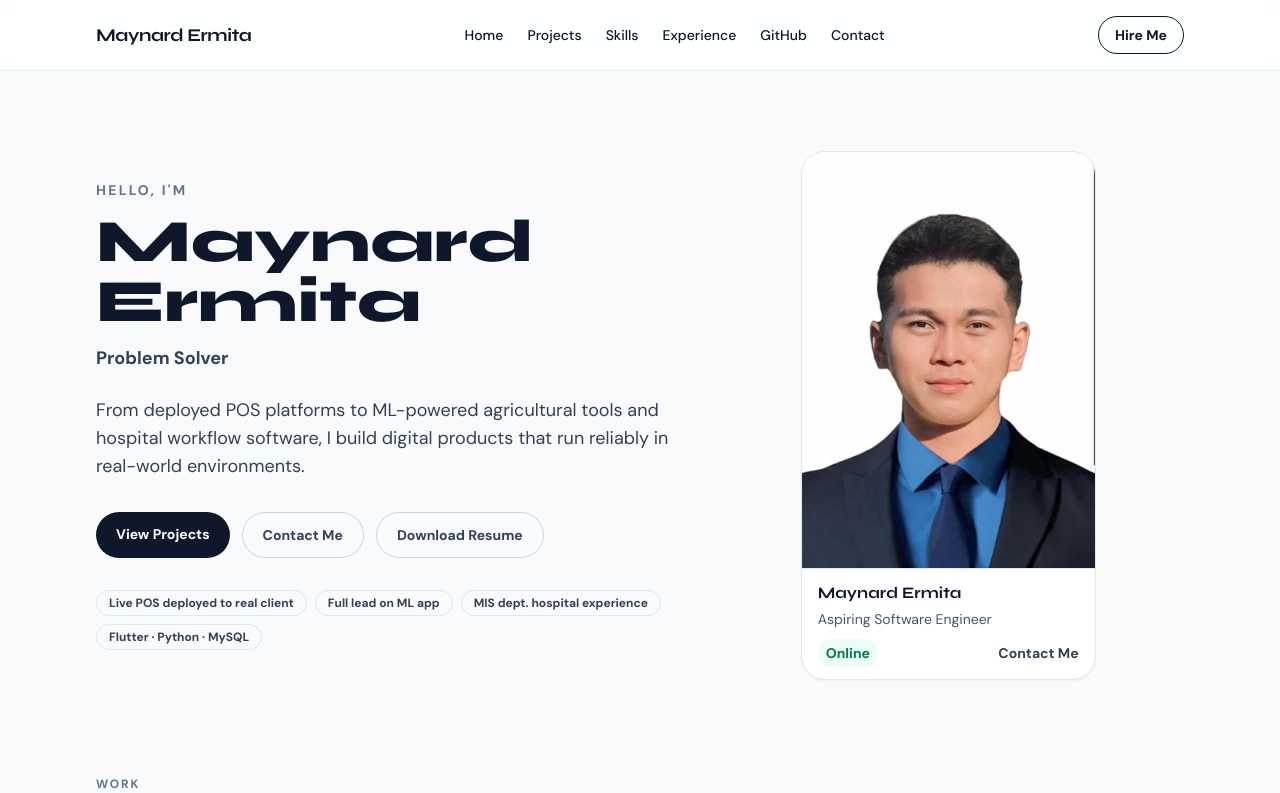
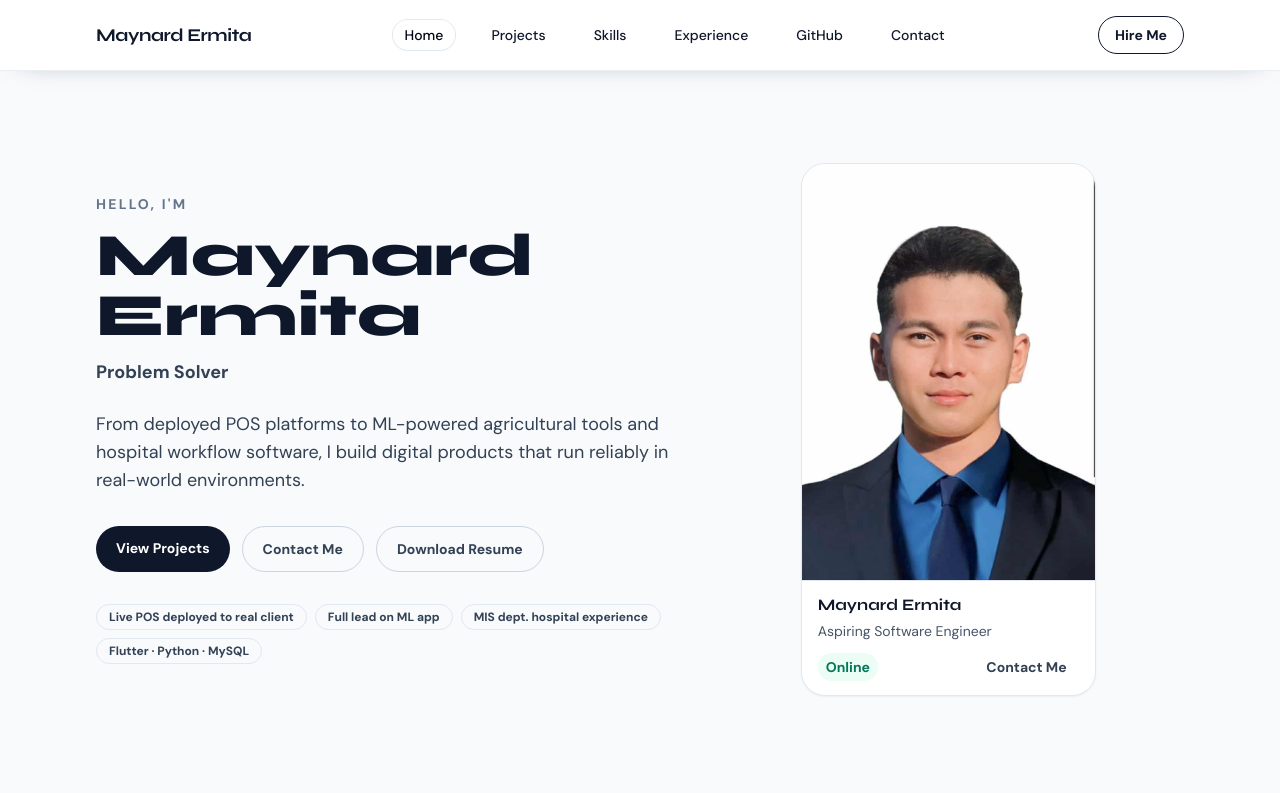
Before and after one commit to dranyam13/personal-website-portfolio, a React app: page / in a window 1280 px wide. Shown: the top 793 px of the page. Built offline with nearby package versions, Linux system fonts and the light colour scheme; the HTML template or start-up script is replaced by a standard one.

Commit message:
fix: improve home anchor behavior and active nav highlight

```diff
--- a/src/App.tsx
+++ b/src/App.tsx
@@ -1,4 +1,5 @@
 import { useEffect, useState } from 'react';
+import type { MouseEvent } from 'react';
 
 type Project = {
   badge: string;
@@ -62,10 +63,14 @@ const githubRepos = [
   { label: 'View All on GitHub', href: 'https://github.com/dranyam13' },
 ] as const;
 
+const navSections = ['home', 'projects', 'skills', 'experience', 'github', 'contact'] as const;
+type NavSection = (typeof navSections)[number];
+
 function App() {
   const [menuOpen, setMenuOpen] = useState(false);
   const roleWords = ['Full-Stack Developer', 'Software Engineer', 'Problem Solver'];
   const [roleIndex, setRoleIndex] = useState(0);
+  const [activeSection, setActiveSection] = useState<NavSection>('home');
 
   useEffect(() => {
     const onEscape = (event: KeyboardEvent) => {
@@ -87,7 +92,44 @@ function App() {
     return () => window.clearInterval(timer);
   }, [roleWords.length]);
 
+  useEffect(() => {
+    const sectionElements = navSections
+      .map((id) => document.getElementById(id))
+      .filter((el): el is HTMLElement => Boolean(el));
+
+    const hashSection = window.location.hash.replace('#', '') as NavSection;
+    if (navSections.includes(hashSection)) setActiveSection(hashSection);
+
+    const observer = new IntersectionObserver(
+      (entries) => {
+        const visible = entries
+          .filter((entry) => entry.isIntersecting)
+          .sort((a, b) => b.intersectionRatio - a.intersectionRatio)[0];
+
+        if (visible?.target?.id && navSections.includes(visible.target.id as NavSection)) {
+          setActiveSection(visible.target.id as NavSection);
+        }
+      },
+      { threshold: [0.35, 0.55, 0.8], rootMargin: '-18% 0px -52% 0px' }
+    );
+
+    sectionElements.forEach((section) => observer.observe(section));
+    return () => observer.disconnect();
+  }, []);
+
   const closeMenu = () => setMenuOpen(false);
+  const navClass = (id: NavSection) => (activeSection === id ? 'nav-link nav-link-active' : 'nav-link');
+
+  const handleNavClick = (id: NavSection) => (event: MouseEvent<HTMLAnchorElement>) => {
+    setActiveSection(id);
+    closeMenu();
+
+    if (id === 'home') {
+      event.preventDefault();
+      window.history.replaceState(null, '', '#home');
+      window.scrollTo({ top: 0, behavior: 'smooth' });
+    }
+  };
 
   return (
     <div className="min-h-screen bg-mist text-ink antialiased">
@@ -95,16 +137,16 @@ function App() {
         <div className="absolute inset-0 bg-[radial-gradient(circle_at_15%_10%,#dbeafe_0,transparent_42%),radial-gradient(circle_at_85%_0%,#fde68a_0,transparent_38%),linear-gradient(#f8fafc,#f1f5f9)]" />
       </div>
 
-      <header className="sticky top-0 z-30 border-b border-line/70 bg-white/85 backdrop-blur">
+      <header className="sticky top-0 z-30 border-b border-line/70 bg-white/90 shadow-[0_8px_28px_-22px_rgba(15,23,42,0.55)] backdrop-blur">
         <nav className="mx-auto flex w-full max-w-6xl items-center justify-between px-5 py-4 md:px-8">
           <a href="#home" className="font-heading text-lg font-bold tracking-tight">Maynard Ermita</a>
           <ul className="hidden items-center gap-6 text-sm font-medium md:flex">
-            <li><a href="#home" className="nav-link">Home</a></li>
-            <li><a href="#projects" className="nav-link">Projects</a></li>
-            <li><a href="#skills" className="nav-link">Skills</a></li>
-            <li><a href="#experience" className="nav-link">Experience</a></li>
-            <li><a href="#github" className="nav-link">GitHub</a></li>
-            <li><a href="#contact" className="nav-link">Contact</a></li>
+            <li><a href="#home" className={navClass('home')} onClick={handleNavClick('home')}>Home</a></li>
+            <li><a href="#projects" className={navClass('projects')} onClick={handleNavClick('projects')}>Projects</a></li>
+            <li><a href="#skills" className={navClass('skills')} onClick={handleNavClick('skills')}>Skills</a></li>
+            <li><a href="#experience" className={navClass('experience')} onClick={handleNavClick('experience')}>Experience</a></li>
+            <li><a href="#github" className={navClass('github')} onClick={handleNavClick('github')}>GitHub</a></li>
+            <li><a href="#contact" className={navClass('contact')} onClick={handleNavClick('contact')}>Contact</a></li>
           </ul>
           <a href="mailto:maynardermita@gmail.com" className="hidden rounded-full border border-slate-900 px-4 py-2 text-sm font-semibold transition hover:bg-slate-900 hover:text-white md:inline-flex">
             Hire Me
@@ -129,12 +171,12 @@ function App() {
         {menuOpen && (
           <div id="mobile-menu" className="border-t border-line bg-white/95 px-5 py-4 md:hidden">
             <div className="flex flex-col gap-3 text-sm font-semibold">
-              <a href="#home" className="nav-link" onClick={closeMenu}>Home</a>
-              <a href="#projects" className="nav-link" onClick={closeMenu}>Projects</a>
-              <a href="#skills" className="nav-link" onClick={closeMenu}>Skills</a>
-              <a href="#experience" className="nav-link" onClick={closeMenu}>Experience</a>
-              <a href="#github" className="nav-link" onClick={closeMenu}>GitHub</a>
-              <a href="#contact" className="nav-link" onClick={closeMenu}>Contact</a>
+              <a href="#home" className={navClass('home')} onClick={handleNavClick('home')}>Home</a>
+              <a href="#projects" className={navClass('projects')} onClick={handleNavClick('projects')}>Projects</a>
+              <a href="#skills" className={navClass('skills')} onClick={handleNavClick('skills')}>Skills</a>
+              <a href="#experience" className={navClass('experience')} onClick={handleNavClick('experience')}>Experience</a>
+              <a href="#github" className={navClass('github')} onClick={handleNavClick('github')}>GitHub</a>
+              <a href="#contact" className={navClass('contact')} onClick={handleNavClick('contact')}>Contact</a>
               <a href="mailto:maynardermita@gmail.com" className="nav-link" onClick={closeMenu}>Hire Me</a>
             </div>
           </div>
@@ -142,7 +184,7 @@ function App() {
       </header>
 
       <main className="mx-auto w-full max-w-6xl px-5 py-14 md:px-8 md:py-20">
-        <section id="home" className="grid gap-10 md:grid-cols-[1.1fr_0.9fr] md:items-center">
+        <section id="home" className="scroll-mt-24 pt-2 md:pt-3 grid gap-10 md:grid-cols-[1.1fr_0.9fr] md:items-center">
           <div>
             <p className="mb-3 text-sm font-semibold uppercase tracking-[0.16em] text-slate-500">Hello, I&apos;m</p>
             <h1 className="font-heading text-4xl font-extrabold leading-[0.95] sm:text-5xl md:text-6xl">Maynard Ermita</h1>
--- a/src/index.css
+++ b/src/index.css
@@ -43,6 +43,10 @@ body {
   }
 
   .nav-link {
-    @apply transition-colors hover:text-slate-950;
+    @apply rounded-full px-3 py-1.5 transition-colors hover:text-slate-950;
+  }
+
+  .nav-link-active {
+    @apply bg-white text-slate-950 shadow-sm ring-1 ring-slate-200;
   }
 }
```
